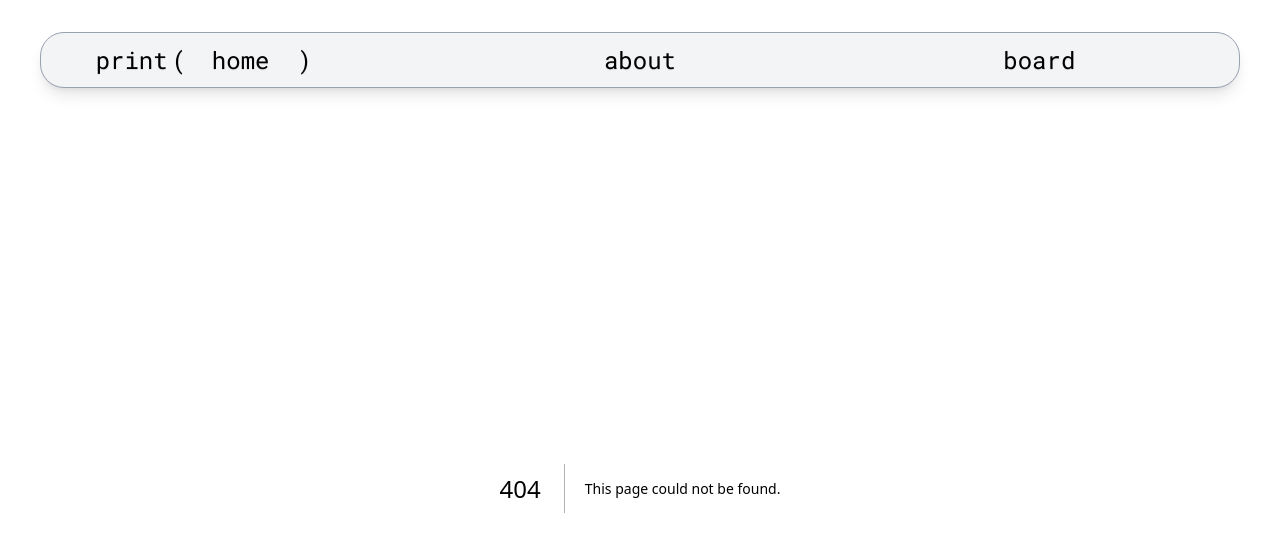
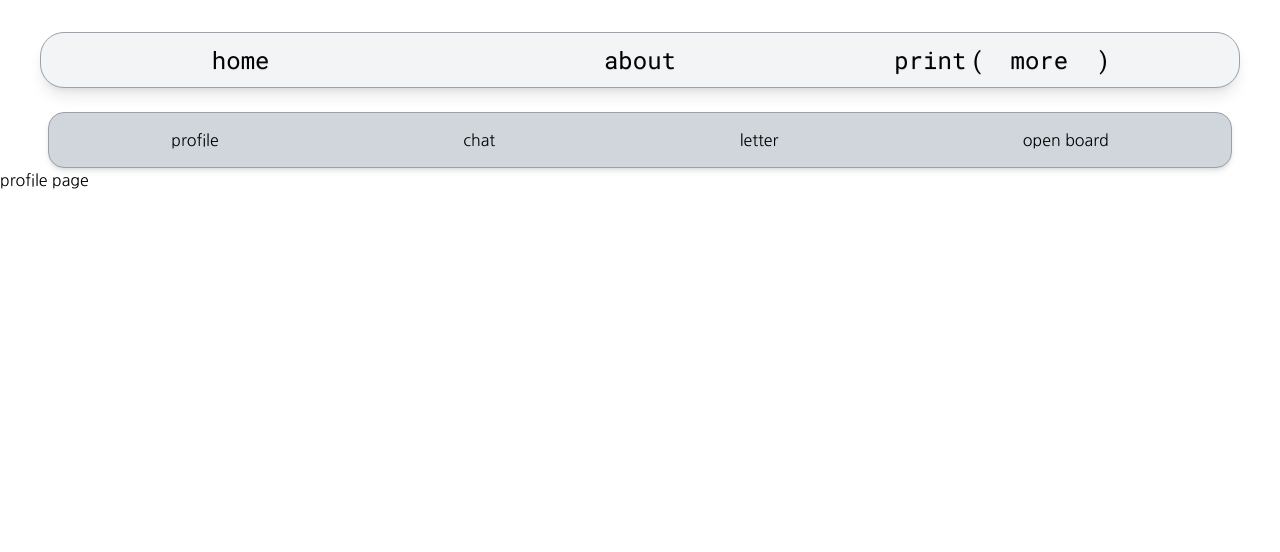
Before and after one commit to yoon-jeong-ho15/yoon-pf, a Next.js app: page /more in a window 1280 px wide. Before the commit this address had no page. Shown: the top 552 px of the page. Built offline with nearby package versions, Linux system fonts and the light colour scheme.

Commit message:
page routing

```diff
--- a/src/app/board/page.tsx
+++ /dev/null
@@ -1,7 +0,0 @@
-export default function Board() {
-  return (
-    <div>
-      <h1>Board Page</h1>
-    </div>
-  );
-}
--- /dev/null
+++ b/src/app/more/board/page.tsx
@@ -0,0 +1,3 @@
+export default function Page() {
+  return <div>open-board</div>;
+}
--- /dev/null
+++ b/src/app/more/chat/page.tsx
@@ -0,0 +1,7 @@
+export default function Page() {
+  return (
+    <div>
+      <h1>chat</h1>
+    </div>
+  );
+}
--- /dev/null
+++ b/src/app/more/layout.tsx
@@ -0,0 +1,10 @@
+import BoardNav from "./ui/board-nav";
+
+export default function Layout({ children }: { children: React.ReactNode }) {
+  return (
+    <div>
+      <BoardNav />
+      {children}
+    </div>
+  );
+}
--- /dev/null
+++ b/src/app/more/letter/page.tsx
@@ -0,0 +1,7 @@
+export default function Page() {
+  return (
+    <div>
+      <h1>board</h1>
+    </div>
+  );
+}
--- /dev/null
+++ b/src/app/more/page.tsx
@@ -0,0 +1,7 @@
+export default function Page() {
+  return (
+    <div>
+      <h1>profile page</h1>
+    </div>
+  );
+}
--- /dev/null
+++ b/src/app/more/ui/board-nav.tsx
@@ -0,0 +1,26 @@
+import Link from "next/link";
+
+export default function BoardNav() {
+  return (
+    <nav
+      className="
+        flex flex-row items-center justify-around
+        bg-gray-300
+        h-14 mt-6 mx-12 rounded-2xl shadow-md
+        border border-gray-400"
+    >
+      <Link href="/more">
+        <div>profile</div>
+      </Link>
+      <Link href="/more/chat">
+        <div>chat</div>
+      </Link>
+      <Link href="/more/letter">
+        <div>letter</div>
+      </Link>
+      <Link href="/more/board">
+        <div>open board</div>
+      </Link>
+    </nav>
+  );
+}
--- a/src/app/ui/navbar.tsx
+++ b/src/app/ui/navbar.tsx
@@ -9,16 +9,16 @@ export default function Navbar() {
   const pathname = usePathname();
   const homeRef = useRef<HTMLAnchorElement>(null);
   const aboutRef = useRef<HTMLAnchorElement>(null);
-  const boardRef = useRef<HTMLAnchorElement>(null);
+  const moreRef = useRef<HTMLAnchorElement>(null);
   const [activePosition, setActivePosition] = useState({ left: 0, width: 0 });
 
   useEffect(() => {
     //현재 주소로 ref 지정해주기
     let currentRef = homeRef;
-    if (pathname === "/about") {
+    if (pathname.startsWith("/about")) {
       currentRef = aboutRef;
-    } else if (pathname === "/board" || pathname === "/login") {
-      currentRef = boardRef;
+    } else if (pathname.startsWith("/more") || pathname.startsWith("/login")) {
+      currentRef = moreRef;
     }
 
     //div 크기,위치 설정
@@ -41,9 +41,8 @@ export default function Navbar() {
     <nav
       className={`
           ${robotoMono.className}
-          flex justify-around
-          items-center h-14
-          mt-8 mx-10 text-2xl
+          flex justify-around items-center
+          h-14 mt-8 mx-10 text-2xl
           shadow-lg
           border-gray-400 border-1
           bg-gray-100
@@ -75,14 +74,14 @@ export default function Navbar() {
         about
       </Link>
       <Link
-        href="/board"
-        ref={boardRef}
+        href="/more"
+        ref={moreRef}
         className="flex
           justify-center items-center
           h-full w-35 my-3
           z-10"
       >
-        board
+        more
       </Link>
       <div
         className="
@@ -96,8 +95,8 @@ export default function Navbar() {
           transitionTimingFunction: "cubic-bezier(0.34, 1.2, 0.64, 1)",
         }}
       >
+        <span className="hidden md:block absolute -left-19">print</span>
         <span>(</span>
-        <span className="hidden md:block absolute -left-19">print</span>
         <span>)</span>
       </div>
     </nav>
--- a/src/auth.config.ts
+++ b/src/auth.config.ts
@@ -7,12 +7,16 @@ export const authConfig = {
   callbacks: {
     authorized({ auth, request: { nextUrl } }) {
       const isLoggedIn = !!auth?.user;
-      const isOnBoard = nextUrl.pathname.startsWith("/board");
+      const isOnBoard = nextUrl.pathname.startsWith("/more");
+      const isOnLogin = nextUrl.pathname.startsWith("/login");
       if (isOnBoard) {
         if (isLoggedIn) return true;
         return false;
-      } else if (isLoggedIn) {
-        return Response.redirect(new URL("/board", nextUrl));
+      }
+      if (isOnLogin) {
+        if (isLoggedIn) {
+          return Response.redirect(new URL("/more", nextUrl));
+        }
       }
       return true;
     },
--- a/src/auth.ts
+++ b/src/auth.ts
@@ -11,7 +11,6 @@ const sql = createClient(
 );
 
 async function getUser(username: string): Promise<User | undefined> {
-  try {
   const { data: user, error } = await sql
     .from("user")
     .select("*")
@@ -22,10 +21,6 @@ async function getUser(username: string): Promise<User | undefined> {
     throw new Error("Failed to fetch user.");
   }
   return user[0];
-  } catch (error) {
-    console.error("Failed to fetch user", error);
-    throw new Error("Failed to fetch user.");
-  }
 }
 
 export const { auth, signIn, signOut } = NextAuth({
```
Lines whose indentation alone changed are shown as unchanged.
